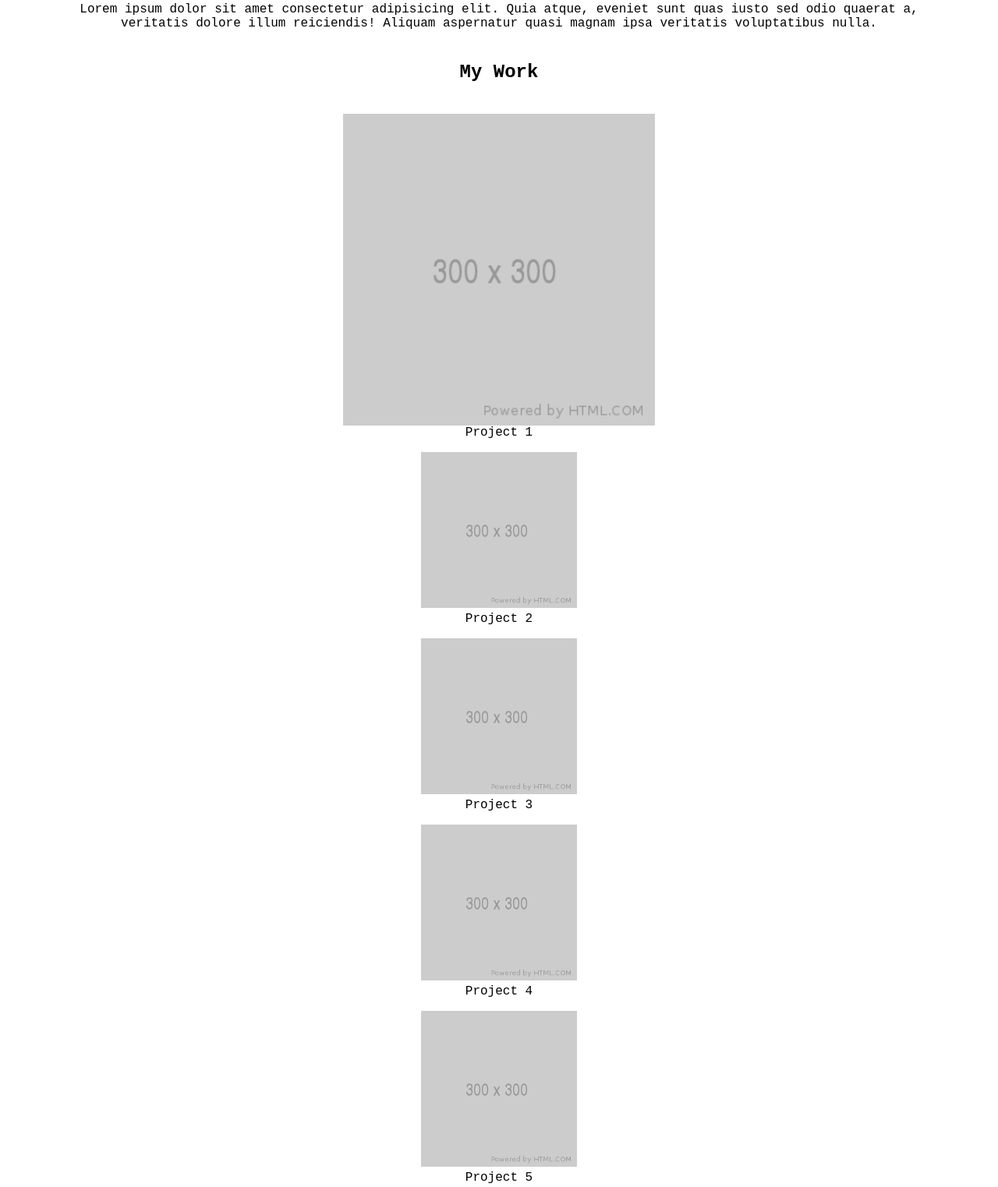
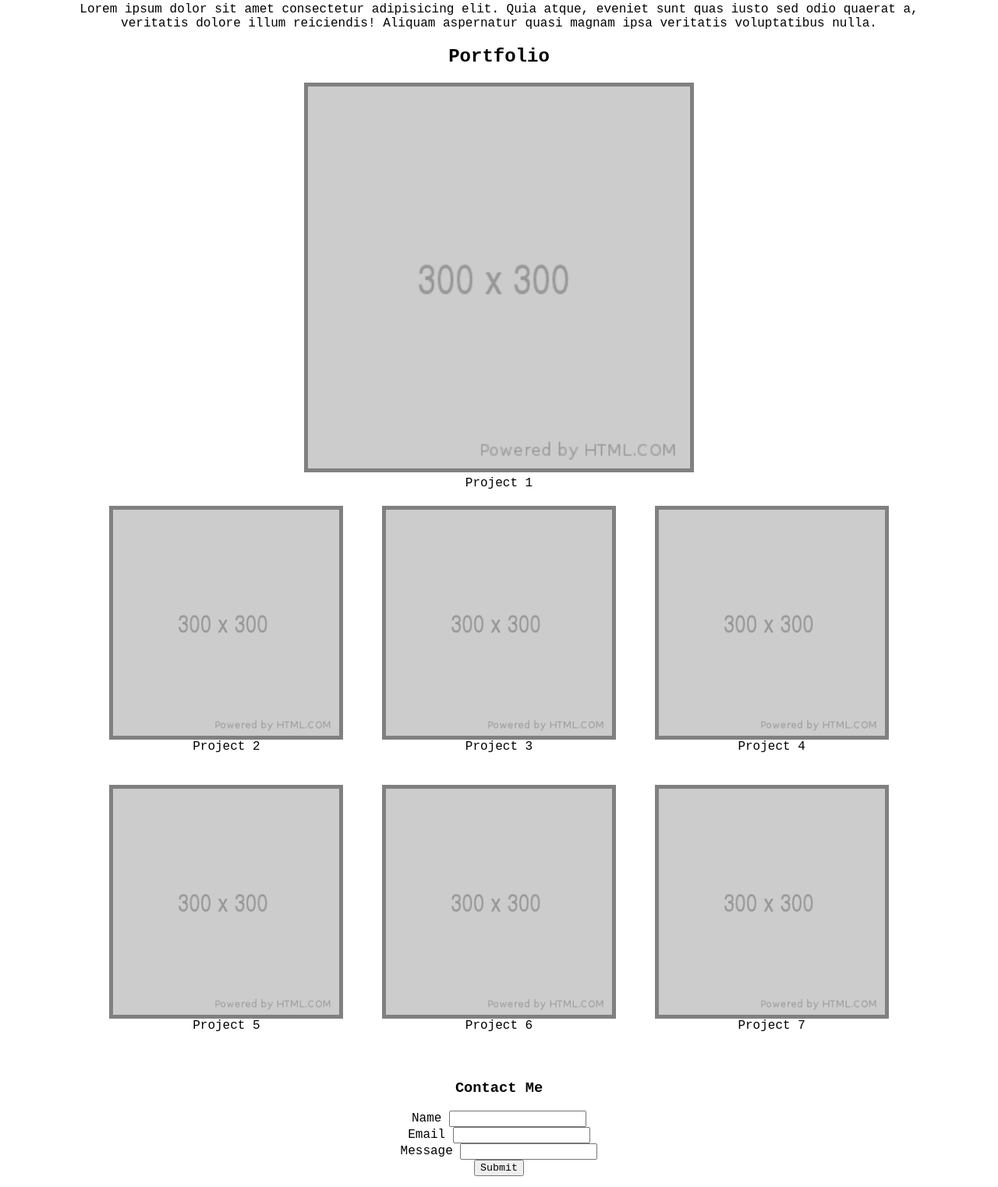
Before and after one commit to isabellelew/Portfolio, a plain HTML site: page index.html in a window 1280 px wide. Shown: the part 548-2071 px from the top of the page at 78% size. Drawn offline with Linux system fonts and the light colour scheme.

Commit message:
edited readme, realigned main section, added borders

```diff
--- a/index.html
+++ b/index.html
@@ -25,20 +25,45 @@
 
     <!-- Main Sections -->
     <main>
+
         <!-- Introduction -->
     <section>
         <img src="image-placeholder.jpg" alt="placeholder image" id="mainphoto">
             <p>Lorem ipsum dolor sit amet consectetur adipisicing elit. Quia atque, eveniet sunt quas iusto sed odio quaerat a, veritatis dolore illum reiciendis! Aliquam aspernatur quasi magnam ipsa veritatis voluptatibus nulla.</p>
         </section>
 
+        <!-- Portfolio -->
         <section id="portfolio">
-            <h2 id="mywork">My Work</h2>
-            <figure><a href="https://www.google.com"><img src="300.png" alt="placeholder image" id="img1"></a><figcaption>Project 1</figcaption>
+            <h2 id="portfolio-heading">Portfolio</h2>
+            <!-- <figure> -->
+                <a href="https://www.google.com"><img src="300.png" alt="placeholder image" id="img1"></a><br>
+                <figcaption>Project 1</figcaption>
+            <!-- </figure> -->
             </figure>
-            <figure><a href="https://www.google.com"><img src="300.png" alt="placeholder image" class="images"></a><figcaption>Project 2</figcaption></figure>
-            <figure><a href="https://www.google.com"><img src="300.png" alt="placeholder image" class="images"></a><figcaption>Project 3</figcaption></figure>
-            <figure><a href="https://www.google.com"><img src="300.png" alt="placeholder image" class="images"></a><figcaption>Project 4</figcaption></figure>
-            <figure><a href="https://www.google.com"><img src="300.png" alt="placeholder image" class="images"></a><figcaption>Project 5</figcaption></figure>
+            <figure>
+                <a href="https://www.google.com"><img src="300.png" alt="placeholder image" class="images"></a>
+                <figcaption>Project 2</figcaption>
+            </figure>
+            <figure>
+                <a href="https://www.google.com"><img src="300.png" alt="placeholder image" class="images"></a>
+                <figcaption>Project 3</figcaption>
+            </figure>
+            <figure>
+                <a href="https://www.google.com"><img src="300.png" alt="placeholder image" class="images"></a>
+                <figcaption>Project 4</figcaption>
+            </figure>
+            <figure>
+                <a href="https://www.google.com"><img src="300.png" alt="placeholder image" class="images"></a>
+                <figcaption>Project 5</figcaption>
+            </figure>
+            <figure>
+                <a href="https://www.google.com"><img src="300.png" alt="placeholder image" class="images"></a>
+                <figcaption>Project 6</figcaption>
+            </figure>
+            <figure>
+                <a href="https://www.google.com"><img src="300.png" alt="placeholder image" class="images"></a>
+                <figcaption>Project 7</figcaption>
+            </figure>
         </section>
 
     <!-- Contact Section -->
--- a/style.css
+++ b/style.css
@@ -37,18 +37,30 @@ p {
     margin-right: 40px;
 }
 
-#img1 {
-margin-left: auto;
-margin-right: auto;
-display: block;
-width: 400px;
-height: 400px;
+figure {
+    display: inline-block;
+    margin: 20px;
+}
+figure img {
+    vertical-align: top;
+}
+figure figcaption {
+    text-align: center;
 }
 
-.images {
-    width: 200px;
-    height: 200px;
+#img1 {
+    width: 500px;
+    height: 500px;
+    border: 5px solid gray;
 }
+
+ .images {
+    width: 300px;
+    height: 300px;
+    border: 5px solid gray;
+
+}
+
 
 @media screen and (max-width:992px) {
   *{
```
Also changed, not shown: screenshot-hw2.png (added), screenshot.png (deleted), 1 other file.
